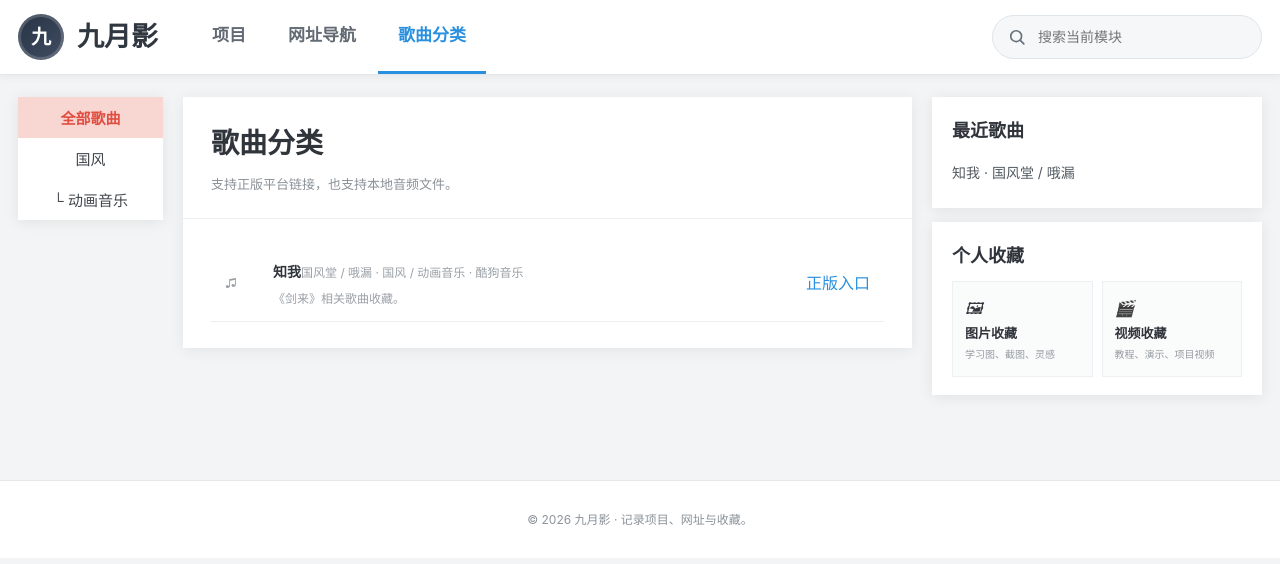
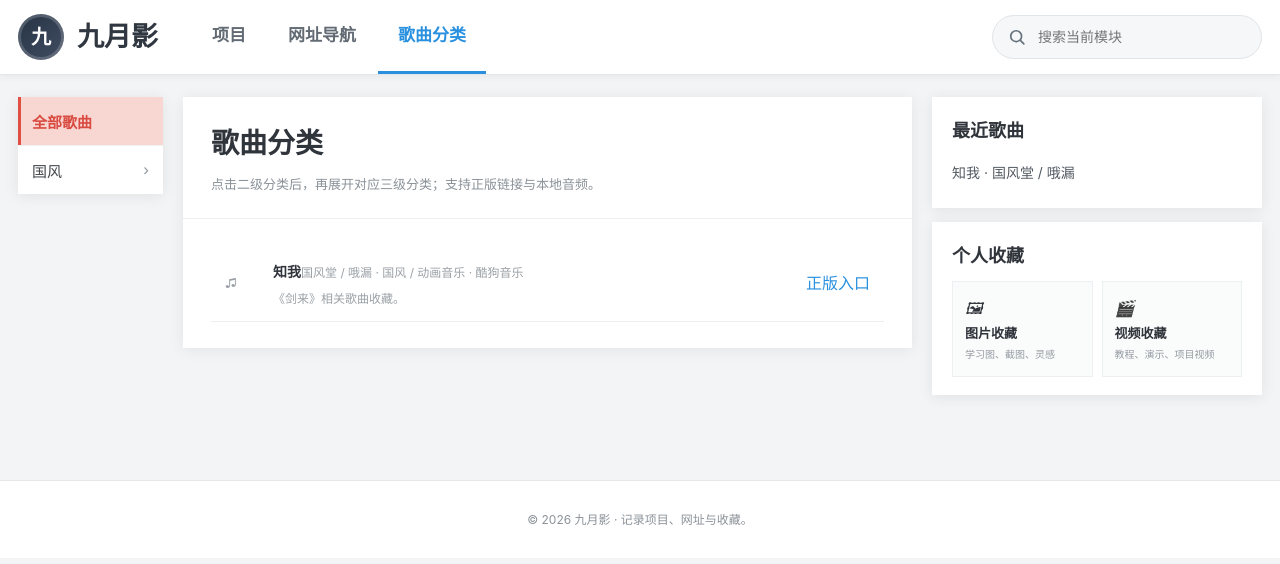
Before and after one commit to ijiuyueying/ijiuyueying.github.io, a Jekyll site: the page built from music.md, in a window 1280 px wide. Shown: the top 564 px of the page. Built offline with Jekyll 4.4.1, drawn with Linux system fonts in a browser that asks for light colours.

Commit message:
歌曲页改为折叠二三级目录

```diff
--- a/music.md
+++ b/music.md
@@ -7,15 +7,12 @@ nav_key: music
 
 <div class="xm-home-grid xm-module-grid" data-module="music">
   <aside class="xm-left-menu">
-    {% for item in site.data.module_menus.music %}
-    <button class="xm-filter-btn{% if forloop.first %} active{% endif %}" data-group="{{ item.key }}">{{ item.label }}</button>
-    {% if item.children %}{% for child in item.children %}<button class="xm-filter-btn xm-filter-child" data-group="{{ item.key }}" data-subgroup="{{ child.key }}">└ {{ child.label }}</button>{% endfor %}{% endif %}
-    {% endfor %}
+    {% include collapsible-menu.html menu=site.data.module_menus.music %}
   </aside>
 
   <main class="xm-center">
     <section class="xm-page" style="width:100%">
-      <header class="xm-page-head"><h1>歌曲分类</h1><p>支持正版平台链接，也支持本地音频文件。</p></header>
+      <header class="xm-page-head"><h1>歌曲分类</h1><p>点击二级分类后，再展开对应三级分类；支持正版链接与本地音频。</p></header>
       <div class="xm-page-body"><div class="xm-music-list">
         {% for item in site.data.music %}
         <div class="xm-music-row xm-filter-item" data-group="{{ item.group }}" data-subgroup="{{ item.subgroup }}" data-search="{{ item.title }} {{ item.artist }} {{ item.category }}">
@@ -29,8 +26,5 @@ nav_key: music
   </main>
 
   {% include global-rightbar.html %}
+  {% include tree-filter-script.html %}
 </div>
-
-<script>
-(function(){var root=document.querySelector('[data-module="music"]');if(!root)return;var bs=[].slice.call(root.querySelectorAll('.xm-filter-btn')),items=[].slice.call(root.querySelectorAll('.xm-filter-item')),search=document.getElementById('xm-search-input'),g='all',s='';function apply(){var q=(search&&search.value||'').toLowerCase();items.forEach(function(x){x.style.display=((g==='all'||x.dataset.group===g)&&(!s||x.dataset.subgroup===s)&&(!q||(x.dataset.search||'').toLowerCase().indexOf(q)>-1))?'':'none';});}bs.forEach(function(b){b.onclick=function(){bs.forEach(function(x){x.classList.remove('active');});b.classList.add('active');g=b.dataset.group;s=b.dataset.subgroup||'';apply();};});if(search)search.oninput=apply;apply();})();
-</script>
```
